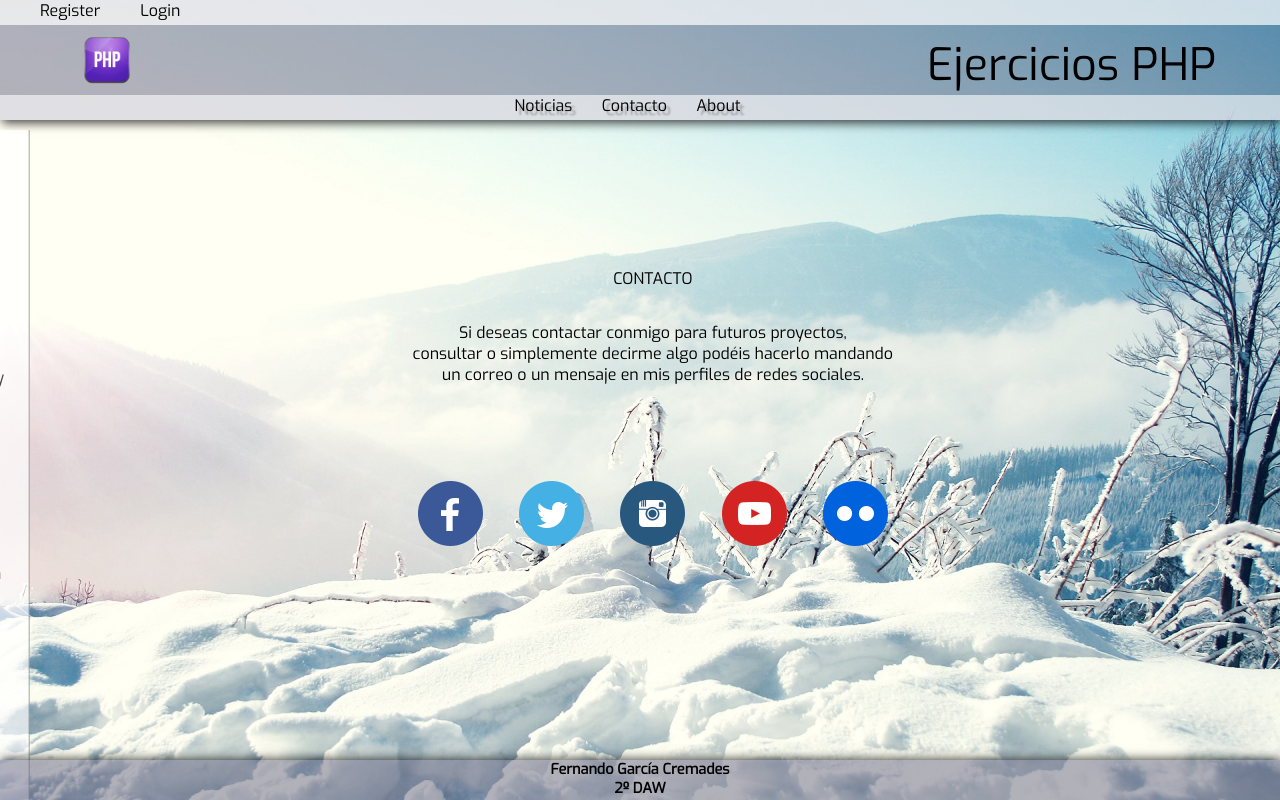
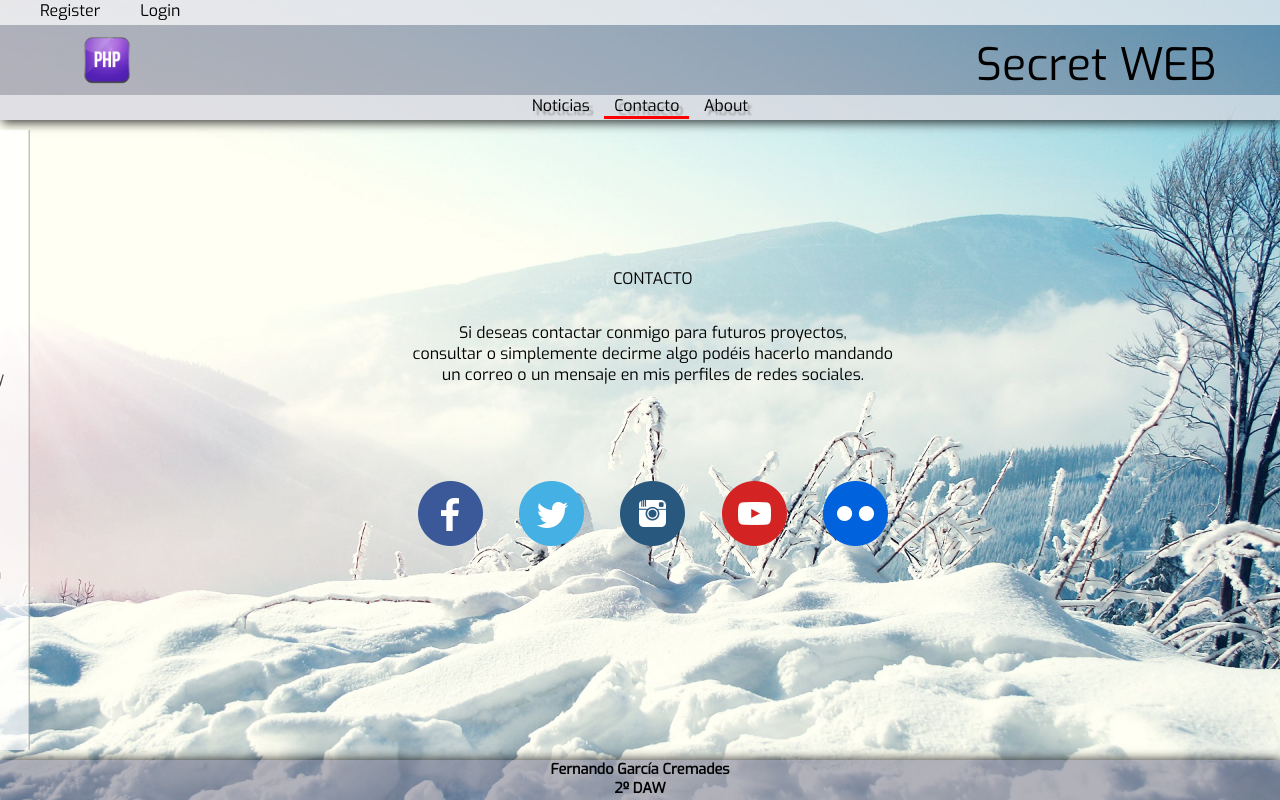
Before and after one commit to FrezReedz/learning, a PHP site: page /contacto.php in a window 1280 px wide. Run offline with PHP 8.4, Linux system fonts and the light colour scheme; data that the repository does not hold is empty.

Commit message:
0.1.6
Añadido nav.php para colorear el link activo
about

```diff
--- a/contacto.php
+++ b/contacto.php
@@ -1,4 +1,5 @@
 <?php
+	$thisPage="contacto";
 	include "includes/cabecera.php";
 
 ?>
--- a/includes/cabecera.php
+++ b/includes/cabecera.php
@@ -9,7 +9,6 @@ if(isset($_SESSION["login_user"])){
 if (!isset($_SESSION["tema"])) {
 	$_SESSION["tema"] = "";
 }
-
 ?>
 
 <!DOCUTYPE html>
@@ -30,13 +29,9 @@ if (!isset($_SESSION["tema"])) {
 			<p class="header">
 				<a href="index.php" ><img class="logo"src="includes/img/php-logo.png"></a>
 				<?php fotoicon(); ?>
-				Ejercicios PHP
+				Secret WEB
 			</p>
-			<div class="nav">
-				<a class="nav" href="noticias.php">Noticias</a>
-				<a class="nav" href="contacto.php">Contacto</a>
-				<a class="nav" href="about.php">About</a>
-			</div>
+			<?php include "includes/nav.php"; ?>
 		</header>
 
 		<div class="cuerpo">
--- a/includes/funciones.php
+++ b/includes/funciones.php
@@ -103,7 +103,7 @@ function recuperar_usuario($login){
 		cerrar_conex($conex);
 		return $res;
 
-	}elseif(preg_match("/^([a-zA-Z0-9áéíóúÁÉÍÓÚüÜñÑ]){3,29}$/i ", $login)){
+	}elseif(preg_match("/^([a-zA-Z0-9áéíóúÁÉÍÓÚüÜñÑ\-\_]){3,29}$/i ", $login)){
 		$campo = "nick";
 		$valor = strtoupper(mysqli_real_escape_string($conex, $login));
 		$campo_existente = "SELECT id, nombre, apellidos, correo, cp, nick from usuario where ".$campo." = '".$valor."'";
--- /dev/null
+++ b/includes/nav.php
@@ -0,0 +1,10 @@
+<div class="nav">
+	<ul id="nav">
+			<li <?php if ($thisPage=="noticias")
+echo " id=\"currentpage\""; ?>><a class="nav" href="noticias.php">Noticias</a></li>
+			<li <?php if ($thisPage=="contacto")
+echo " id=\"currentpage\""; ?>><a class="nav" href="contacto.php">Contacto</a></li>
+			<li <?php if ($thisPage=="about")
+echo " id=\"currentpage\""; ?>><a class="nav" href="about.php">About</a></li>
+	</ul>
+</div>
--- a/includes/style/estilo.css
+++ b/includes/style/estilo.css
@@ -49,7 +49,7 @@ aside{
 	padding: 20px 0 0 0;
 	width: 18%;
 	float: left;
-	height: 100%;
+	height: 75%;
 	position:fixed;
 	border-right: 1px solid gray;
 	background-color: #ffffff;
@@ -180,7 +180,7 @@ a{
 a.nav{
 	display: inline;
 	color: white;
-	margin: 0 25px 0 0px;
+	margin: 0 10px 0 10px;
 	text-shadow: 4px 4px 2px rgba(150, 150, 150, 1);
 }
 a.cabecera{
@@ -236,6 +236,10 @@ div.cuerpo{
 	clear: both;
 	padding-bottom: 40px;
 }
+div.centrado{
+	text-align: center;
+	width: 90%;
+}
 input{
 	display: block;
 }
@@ -288,3 +292,24 @@ img.fotoc{
 	border-radius: 100px;
 	float: right;
 }
+iframe{
+	width: 560px;
+    height: 315px;
+    margin: 3em auto 1em auto;
+    display: block;
+}
+#nav li{
+	display: inline;
+	margin: auto;
+	padding: 0;
+	box-shadow: none;
+	padding: auto;
+	text-align: center;
+
+}
+#nav #currentPage{
+	border-bottom: red 3px solid;
+}
+#nav #currentPage a{
+
+}
```
Also changed, not shown: about.php (added, +16 -0 lines), includes/style/estilo_dark.css (+29 -2 lines), includes/img/fotosperfil/bad_dump.jpg (added), includes/img/fotosperfil/hubble@gmail.com.jpg (added).
